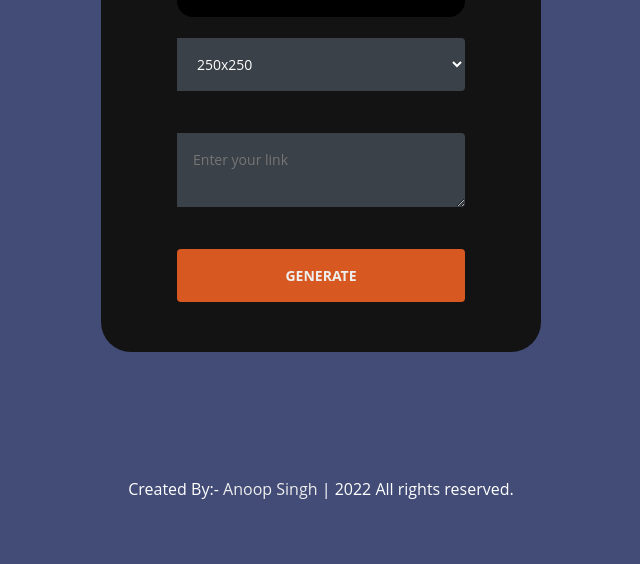
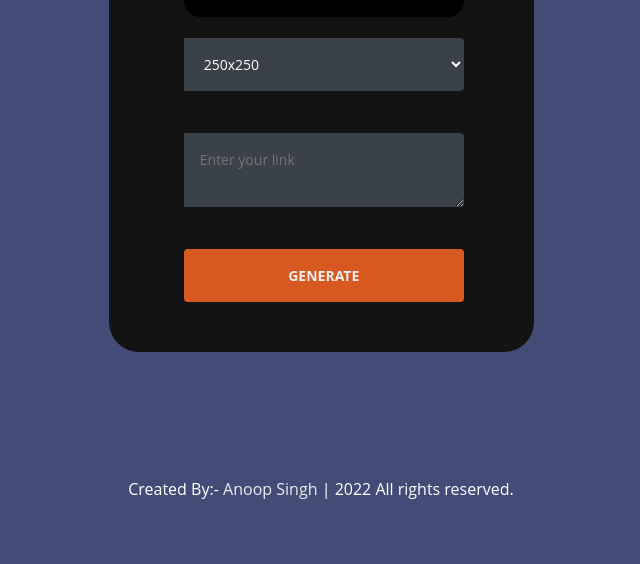
Before and after one commit to anoop-2205/QR-Code-Creater, a plain HTML site: page index.html in a window 1280 px wide. Shown: the part 236-800 px from the top of the page, without its empty margins (319-959 px from the left). Drawn offline with Linux system fonts and the light colour scheme.

Commit message:
updates.css

```diff
--- a/style.css
+++ b/style.css
@@ -208,7 +208,7 @@
   }
   .container{
     background-color: #131313;
-    max-width: 450px;
+    max-width: 425px;
     max-height:750px;
     max-height: fit-content;
     display: flex;
```
